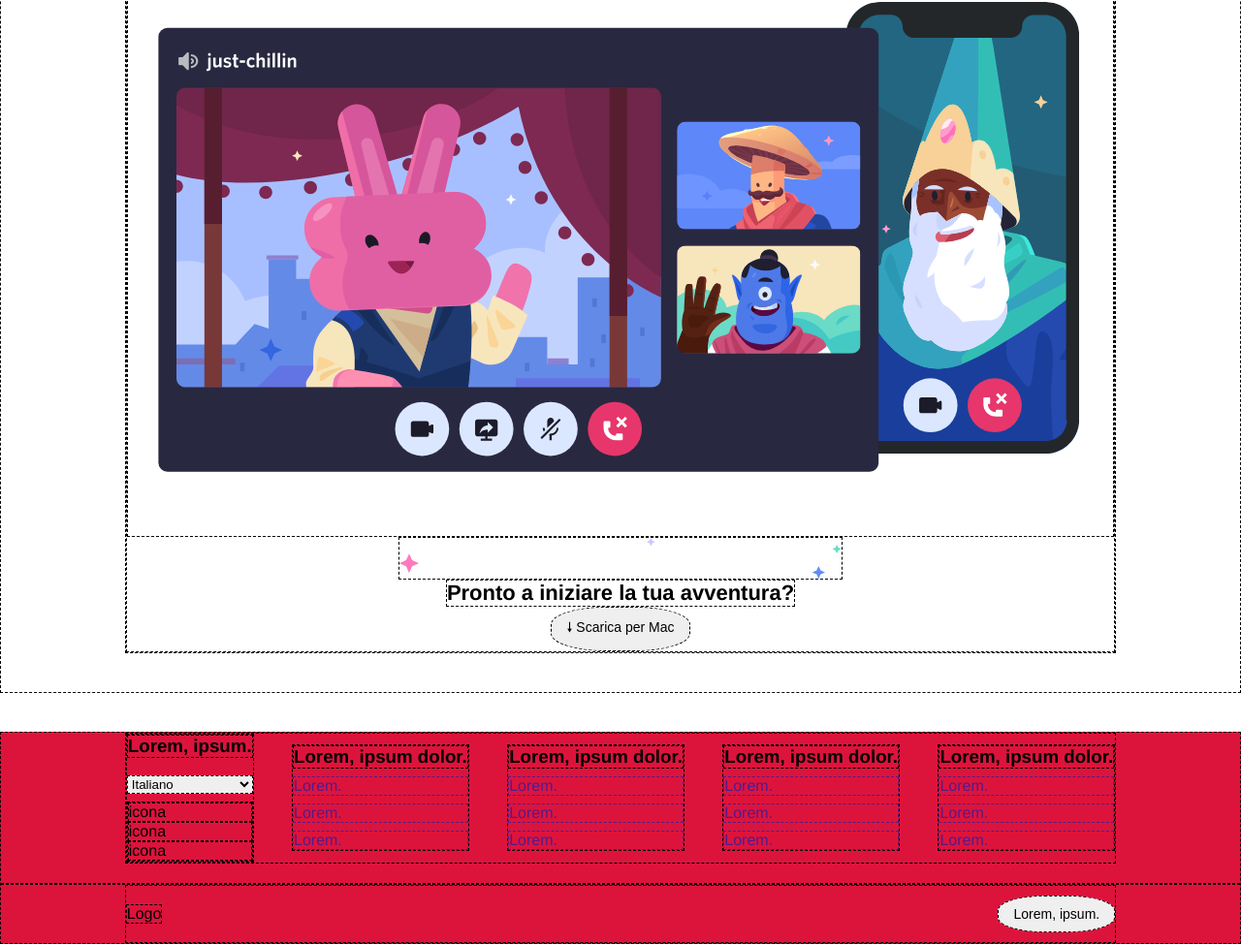
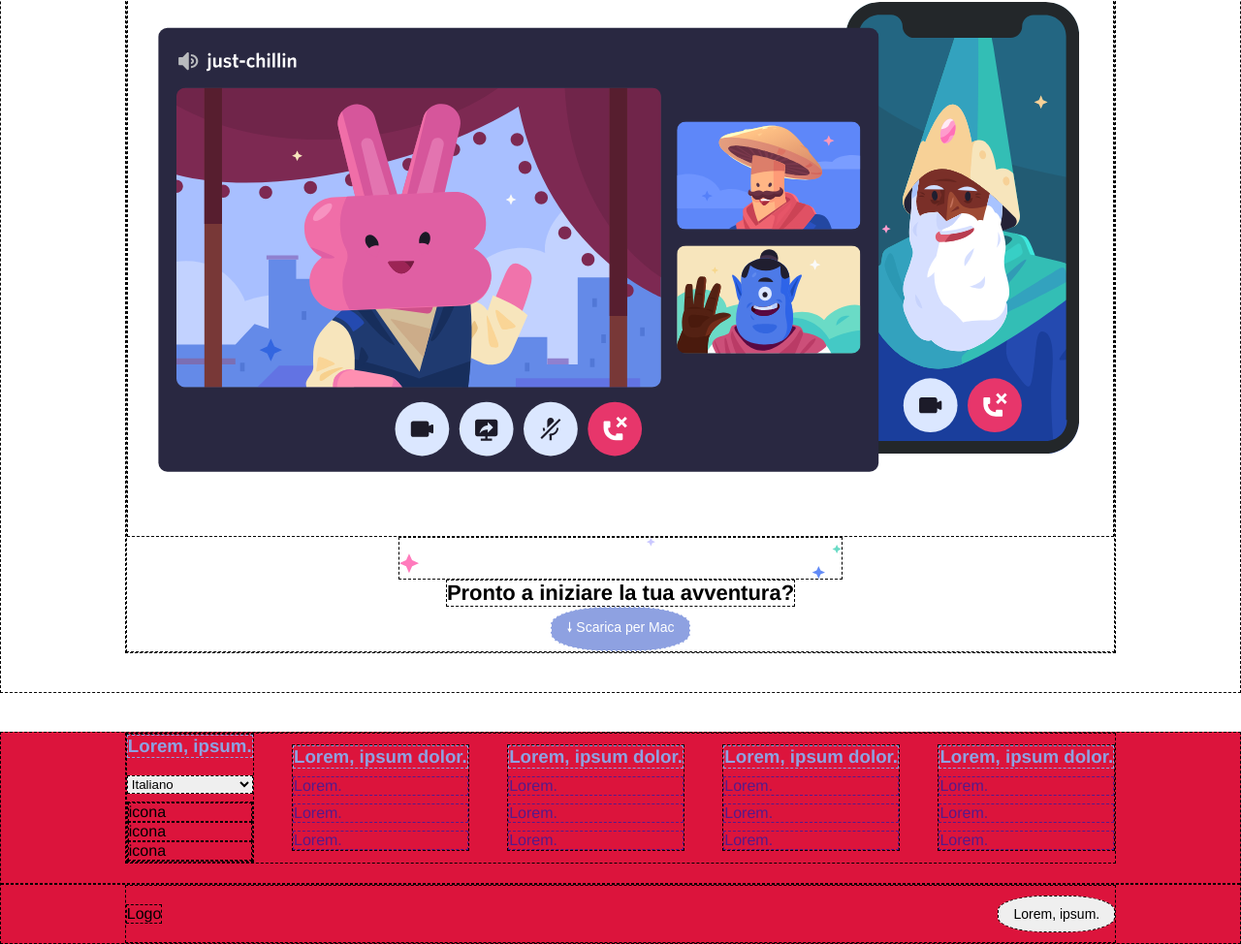
Before and after one commit to angelostori/htmlcss-discord, a plain HTML site: page index.html in a window 1280 px wide. Shown: the part 1932-2906 px from the top of the page at 97% size. Drawn offline with Linux system fonts and the light colour scheme.

Commit message:
start footer color

```diff
--- a/css/style.css
+++ b/css/style.css
@@ -145,6 +145,11 @@ header{
     width: 100%;
 }
 
+.central_content button{
+    color: white;
+    background-color: #8ea1e1;
+}
+
 #stars{
     width: 45%;
     margin: 0 auto;
@@ -161,6 +166,10 @@ header{
     flex-wrap: wrap;
     margin-bottom: 20px;
     justify-content: space-between;
+
+    h3{
+        color: #8ea1e1;
+    }
 }
 
 .footer_column{
```
